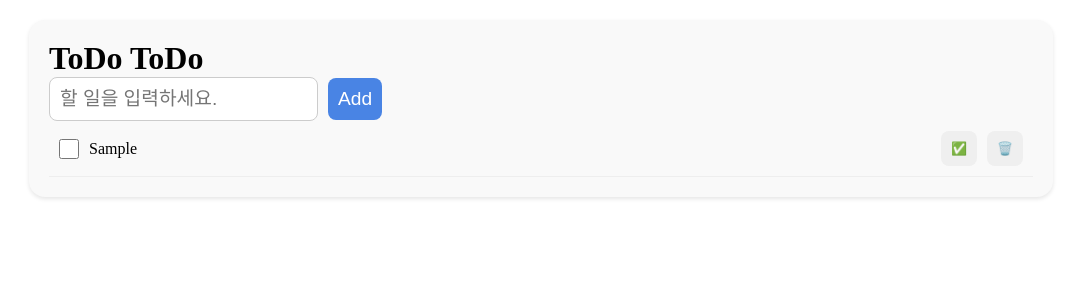
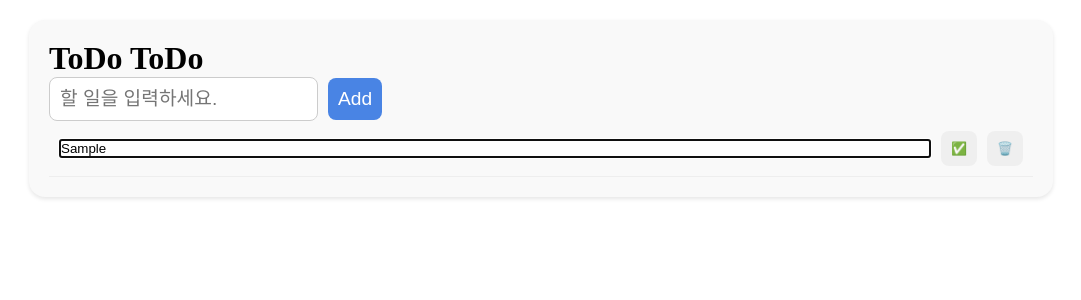
Before and after one commit to limsso128/Programming, a React (Vite) app: page / in a window 1280 px wide. Both pictures are taken after typing "Sample" into the empty fields and a click on the button "Add". Shown: the top 300 px of the page, without its empty margins (99-1180 px from the left). Built offline with nearby package versions, Linux system fonts and the light colour scheme.

Commit message:
TodoListApp editTodo()

```diff
--- a/src/TodoListApp.jsx
+++ b/src/TodoListApp.jsx
@@ -46,12 +46,21 @@ function TodoListApp() {
     );
   }
 
+  function editTodo(id, newText) {
+    //todos 하나씩 꺼내어 todo, id가 같으면 text: newText
+    setTodos((todos) =>
+      todos.map((todo) =>
+        todo.id === id ? { ...todo, text: newText } : todo
+      )
+    );
+  }
+
   return (
     <>
       <div className="todo">
         <TodoHeader />
         <TodoAdder addTodo={addTodo} />
-        <TodoList todos={todos} toggleTodo={toggleTodo} deleteTodo={deleteTodo} />
+        <TodoList todos={todos} toggleTodo={toggleTodo} deleteTodo={deleteTodo} editTodo={editTodo} />
       </div>
     </>
   );
--- a/src/components/TodoItem.jsx
+++ b/src/components/TodoItem.jsx
@@ -1,16 +1,54 @@
 import Button from "./Button.jsx";
 import Checkbox from "./Checkbox.jsx";
+import { useState } from "react";
 
-export default function TodoItem({todo, toggleTodo, deleteTodo}) {
+export default function TodoItem({todo, toggleTodo, deleteTodo, editTodo}) {
+  const [ isEditing, setIsEditing ] = useState(false); ///수정중인지 아닌지지
+  const [ editedText, setEditedText ] = useState(todo.text); //수정중인 text
+  function handleEditClick() {
+    if(!isEditing) {
+      setIsEditing(true);
+      setEditedText(todo.text);
+    } else {
+       const trimmedText = editedText.trim();
+       //빈칸이 아니고 이전 text가 아닐때만 editTodo() 호출
+       if(trimmedText && trimmedText !== todo.text) {
+        editTodo(todo.id, trimmedText);
+       }
+       setIsEditing(false);
+    }
+  }
+
   return (
     //todo.isCompeted가 true면, " todo_item--complete", "false면, "" -> 삼항연산자
     <li className={`todo__item ${todo.isCompleted ? "todo__item--complete" : ""}`}>
+      { isEditing &&
             <Checkbox
               id={todo.id}
               checked={todo.isCompleted}
               onChange={() => toggleTodo(todo.id)}
             ><>{todo.text}</></Checkbox>
-            <Button className="todo__button todo__button--edit">✅</Button>
+      }
+      { !isEditing &&
+      <input
+        type="text"
+        className="todo_input--edit"
+        value={editedText}
+        onChange={(event) => setEditedText(event.target.value)}
+        //ender치면, hadleEditClick 호출하자
+        onKdeyDown={(event) => {
+          if(event.key === "Enter") {
+            handleEditClick();
+          }
+        }}
+        autoFocus
+      />
+      }
+
+            <Button
+             className="todo__button todo__button--edit"
+              onClick={handleEditClick}
+            >{isEditing ? "✏️" : "✅"}</Button>
             <Button
               className="todo__button todo__button--delete"
               onClick={() => deleteTodo(todo.id)}
--- a/src/todoList.css
+++ b/src/todoList.css
@@ -47,6 +47,9 @@
 .todo__label{
     flex: 1;
 }
+.todo_input--edit{
+    flex-grow: 1;    /* 수정 입력창이 남은 공간을 모두 차지하도록 설정 */
+}
 .todo__button--edit,
 .todo__button--delete{
     font-size: 0.8em;
```
